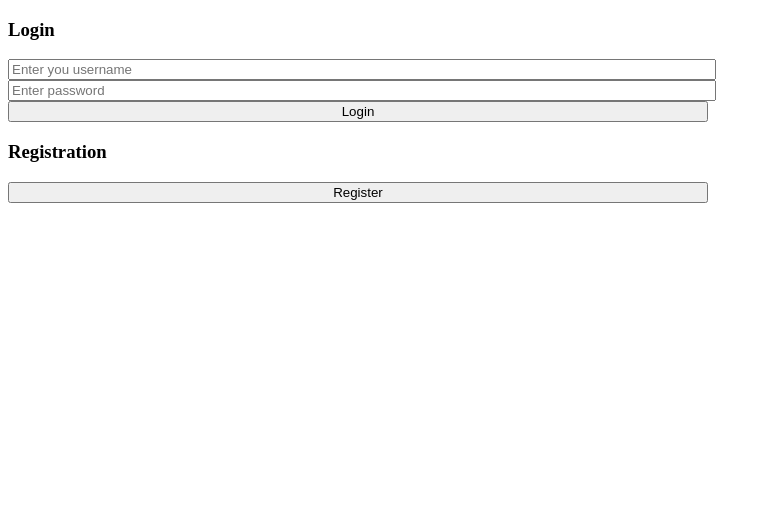
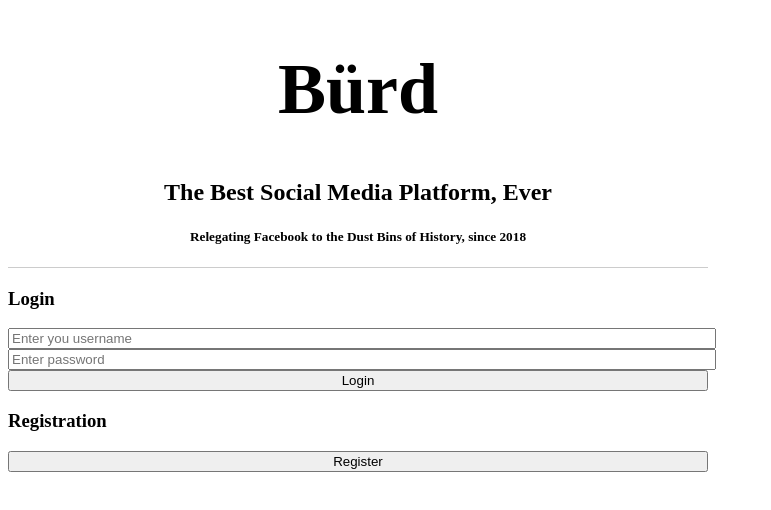
Before and after one commit to SpaceKatt/terraform-packer-aiohttp-react, a React app: page / in a window 1280 px wide. Shown: the whole page, without its empty margins (0-771 px from the left). Built offline with nearby package versions, Linux system fonts and the light colour scheme.

Commit message:
Add refresh button

```diff
--- a/src/index.html
+++ b/src/index.html
@@ -9,6 +9,28 @@
       .container {
         width: 700px;
         clear: both;
+      }
+
+      hr {
+        display: block;
+        height: 1px;
+        border: 0;
+        border-top: 1px solid #ccc;
+        margin: 1em 0;
+        padding: 0;
+      }
+
+      h1 {
+        text-align: center;
+        font-size: 72px;
+      }
+
+      h2 {
+        text-align: center;
+      }
+
+      h5 {
+        text-align: center;
       }
 
       .wrapword{
--- a/src/index.js
+++ b/src/index.js
@@ -1,3 +1,5 @@
+'use strict';
+
 import React from "react";
 import ReactDOM from "react-dom";
 import axios from "axios";
@@ -20,6 +22,7 @@ const isAlphaNumeric = str => {
 class NameForm extends React.Component {
   constructor(props) {
     super(props);
+
     this.state = {
       username: '',
       uid: '',
@@ -33,6 +36,7 @@ class NameForm extends React.Component {
     this.handlePasswordChange = this.handlePasswordChange.bind(this);
 
     this.handleQuery = this.handleQuery.bind(this);
+    this.handleRefresh = this.handleRefresh.bind(this);
     this.signIn = this.signIn.bind(this);
 
     this.handleRegister = this.handleRegister.bind(this);
@@ -63,7 +67,7 @@ class NameForm extends React.Component {
         this.setState({
           uid: resp.data.uid,
           signedIn: true
-        })
+        });
 
         this.handleQuery(event);
       })
@@ -134,7 +138,6 @@ class NameForm extends React.Component {
       'passhash': this.state['passhash']
     })
       .then(resp => {
-        alert('Post success!');
         this.handleQuery(event);
         this.state['textBox'] = '';
 
@@ -158,8 +161,6 @@ class NameForm extends React.Component {
   handleQuery(event) {
     event.preventDefault();
 
-    // maybe clear posts here
-
     axios.post('/fetch', {
       'username': this.state['username'],
       'passhash': this.state['passhash'],
@@ -178,9 +179,19 @@ class NameForm extends React.Component {
       });
   }
 
+  handleRefresh(event) {
+    event.preventDefault();
+    handleQuery(event);
+  }
+
   render() {
     return (
       <div className="container">
+        <h1>Bürd</h1>
+        <h2>The Best Social Media Platform, Ever</h2>
+        <h5>Relegating Facebook to the Dust Bins of History, since 2018</h5>
+        <hr/>
+
         {
           (this.state.signedIn) ?
           <div>
@@ -195,6 +206,9 @@ class NameForm extends React.Component {
             <br/>
             <br/>
 
+            <form onSubmit={this.handleQuery}>
+              <input type="submit" value="Refresh Stories! Get the latest!" />
+            </form>
             <ResultsTable messages={this.state['posts']} />
 
           </div>
@@ -234,7 +248,7 @@ const ResultsTable = props => {
       table_contents.push(<tr><td>{obj.nameuser}</td><td className="wrapword">{obj.msg}</td><td>{time_msg}</td></tr>);
     }
 
-    table.push(<tbody> {table_contents} </tbody>)
+    table.push(<tbody> {table_contents} </tbody>);
 
     return table;
   }
```
